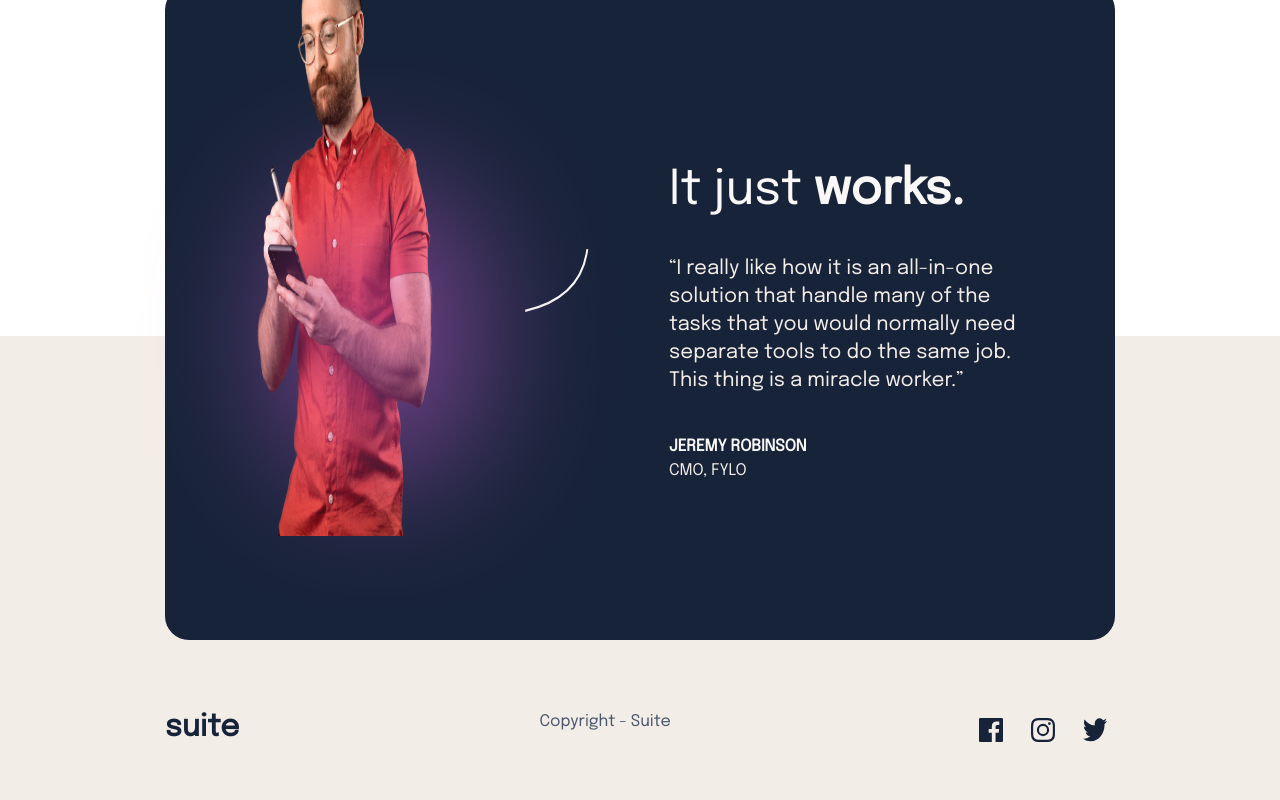
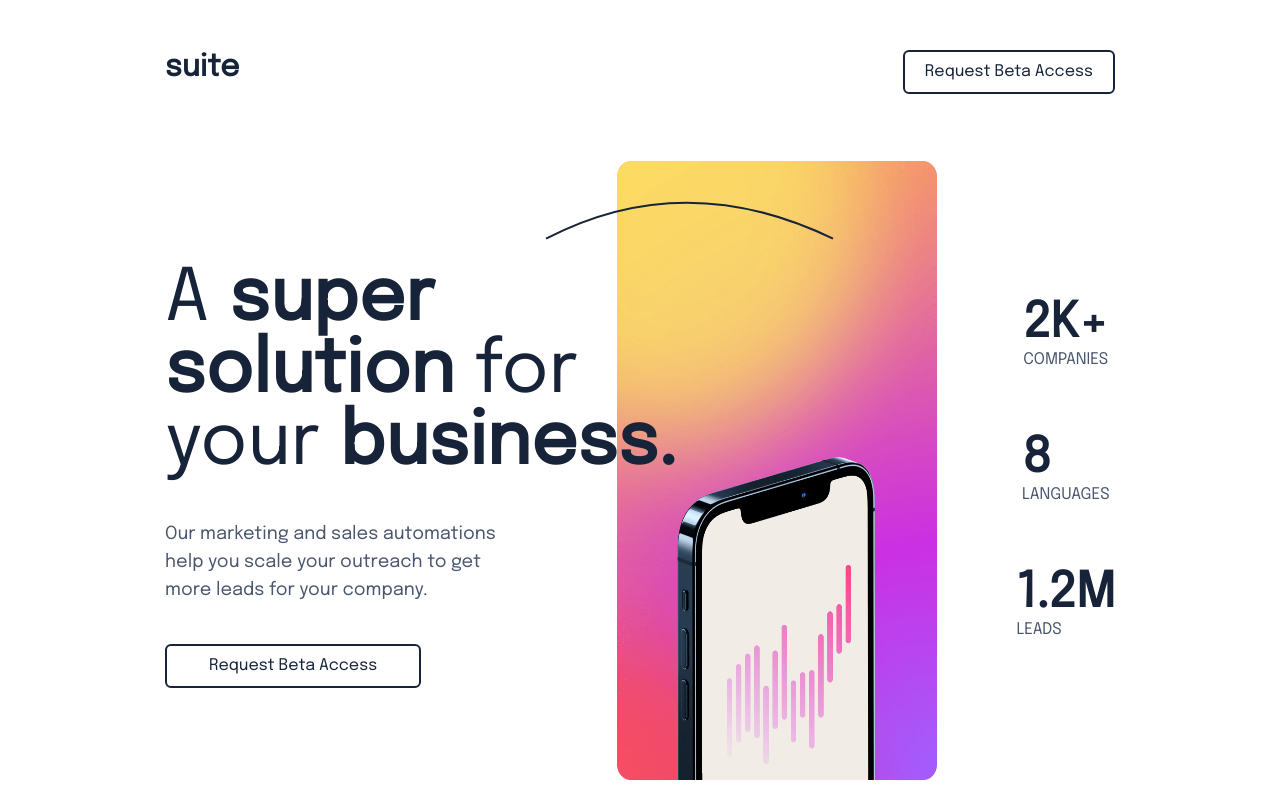
Before and after one commit to mozammilkarim/frontend-mentor.io-2, a React (Vite) app: page / in a window 1280 px wide. Shown: the top 800 px of the page. Built offline with nearby package versions, Linux system fonts and the light colour scheme.

Commit message:
large screen website completed

```diff
--- a/src/App.jsx
+++ b/src/App.jsx
@@ -1,15 +1,13 @@
 import './App.css'
 import Footer from './components/Footer'
-import ItJustWorksSection from './components/ItJustWorksSection'
 import SuperSolution from './components/SuperSolution'
 import TopSection from './components/TopSection'
 function App() {
   return (
     <>
-      <div className="xl:px-[165px] xl:py-[50px] p-3 ">
-        {/* <TopSection/>
-      <SuperSolution/> */}
-        {/* <ItJustWorksSection /> */}
+      <div className="xl:px-[165px] xl:py-[50px] p-3 sm:pb-[30rem]">
+        <TopSection />
+        <SuperSolution />
       </div>
       <Footer />
     </>
--- a/src/components/Footer.jsx
+++ b/src/components/Footer.jsx
@@ -6,14 +6,14 @@ import ItJustWorksSection from './ItJustWorksSection';
 
 const Footer = () => {
     return (
-        <>
-            <div className=' bg-[#F3EDE7] md:h-[464px]    absolute bottom-0 w-full xl:px-[165px] xl:py-[50px] p-3 pb-40'>
-                <div className='relative bottom-[30rem]'>
+        <div className='relative mt-[40rem]'>
+            <div className=' bg-[#F3EDE7] h-fit sm:h-[464px]    absolute bottom-0 w-full xl:px-[165px] xl:py-[50px] p-3 pb-40'>
+                <div className=' md:relative md:bottom-[30rem]'>
 
                     <ItJustWorksSection />
                 </div>
             </div>
-            <div className='w-full static md:absolute bottom-0  flex sm:flex-row flex-col  justify-between  xl:px-[165px] xl:py-[50px] p-3  pb-40'>
+            <div className='w-full static md:absolute bottom-0  flex sm:flex-row flex-col  justify-between  xl:px-[165px] xl:py-[50px] p-3 pb-20 md:pb-40'>
                 {/* <div> */}
 
                 <h2 className='text-3xl text-[#172339] font-bold'>suite</h2>
@@ -27,7 +27,7 @@ const Footer = () => {
                 </div>
                 {/* </div> */}
             </div>
-        </>
+        </div>
     )
 }
 
--- a/src/components/SuperSolution.jsx
+++ b/src/components/SuperSolution.jsx
@@ -1,6 +1,8 @@
 import React from 'react'
 import SecondaryButton from './SecondaryButton'
 import phone from "../../assets/image-hero-portrait@2x.png"
+import curvedLine from "../../assets/pattern-curved-line-1.svg"
+
 const Numbers = () => {
     return (
         <div className='flex flex-col items-center justify-center '>
@@ -22,10 +24,13 @@ const Numbers = () => {
 
 const SuperSolution = () => {
     return (
-        <div className='mt-[67px] flex w-full '>
-            <div className=''>
+        <div className='mt-[67px] flex w-full   sm:flex-row flex-col pb-20 mb-20  sm:pb-40 sm:mb-40 relative'>
+            <div className='absolute top-10 left-[40%] z-20'>
+                <img src={curvedLine} alt="curvedLine" />
+            </div>
+            <div className='pt-[103px] pb-[92px] w-[60%] z-20'>
 
-                <p className='text-7xl text-[#172339] w-[635px]'>A
+                <p className='text-4xl sm:text-7xl text-[#172339] '>A
                     <span className='font-bold mx-5'>super solution
                     </span>
                     for your
@@ -40,7 +45,7 @@ const SuperSolution = () => {
                 </div>
             </div>
 
-            <div className='relative w-full'>
+            <div className='relative w-[450px] z-10'>
                 <img src={phone} alt="phone" className='absolute w-full right-20 h-full'/>
             </div>
             <Numbers />
```
